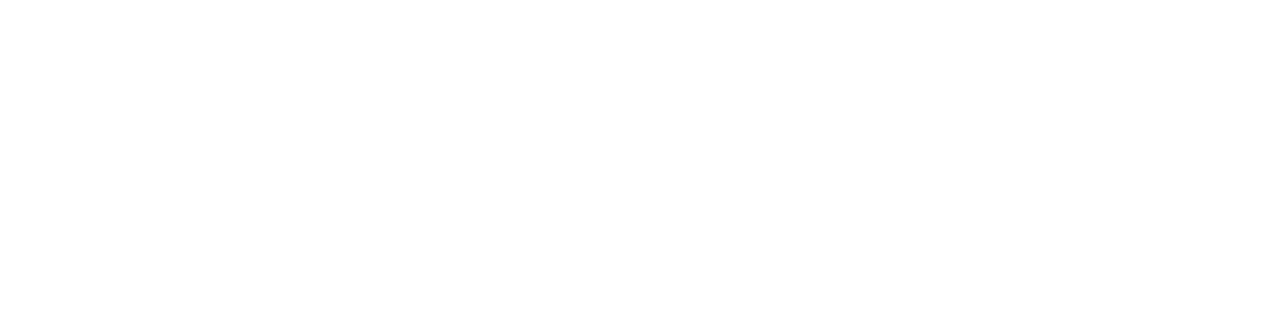
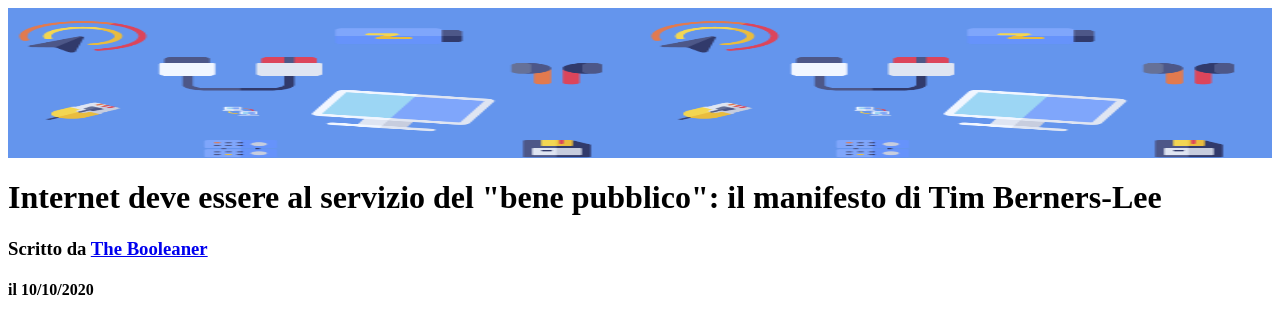
Before and after one commit to Vitto2623/html-css-booleaner, a plain HTML site: page index.html in a window 1280 px wide. Drawn offline with Linux system fonts and the light colour scheme.

Commit message:
lavorazione pattern

```diff
--- a/css/style.css
+++ b/css/style.css
@@ -0,0 +1,10 @@
+.container{
+    background: cornflowerblue;
+    height: 150px;
+}
+
+#img{
+    width: 100%;
+    height: 100%;
+    background-size: contain;
+}
--- a/index.html
+++ b/index.html
@@ -8,6 +8,23 @@
     <title>Document</title>
 </head>
 <body>
+    <header class="container">
+        <img id="img" src="img/pattern.png" alt="">
+    </header>
 
+    <main>
+        <h1>Internet deve essere al servizio del "bene pubblico": il manifesto di Tim Berners-Lee</h1>
+        <h3>Scritto da <a href="The Booleaner">The Booleaner</a></h3>
+        <h4>il 10/10/2020</h4>
+
+
+
+    </main>
+
+    <footer>
+
+
+
+    </footer>
 </body>
 </html>
```
